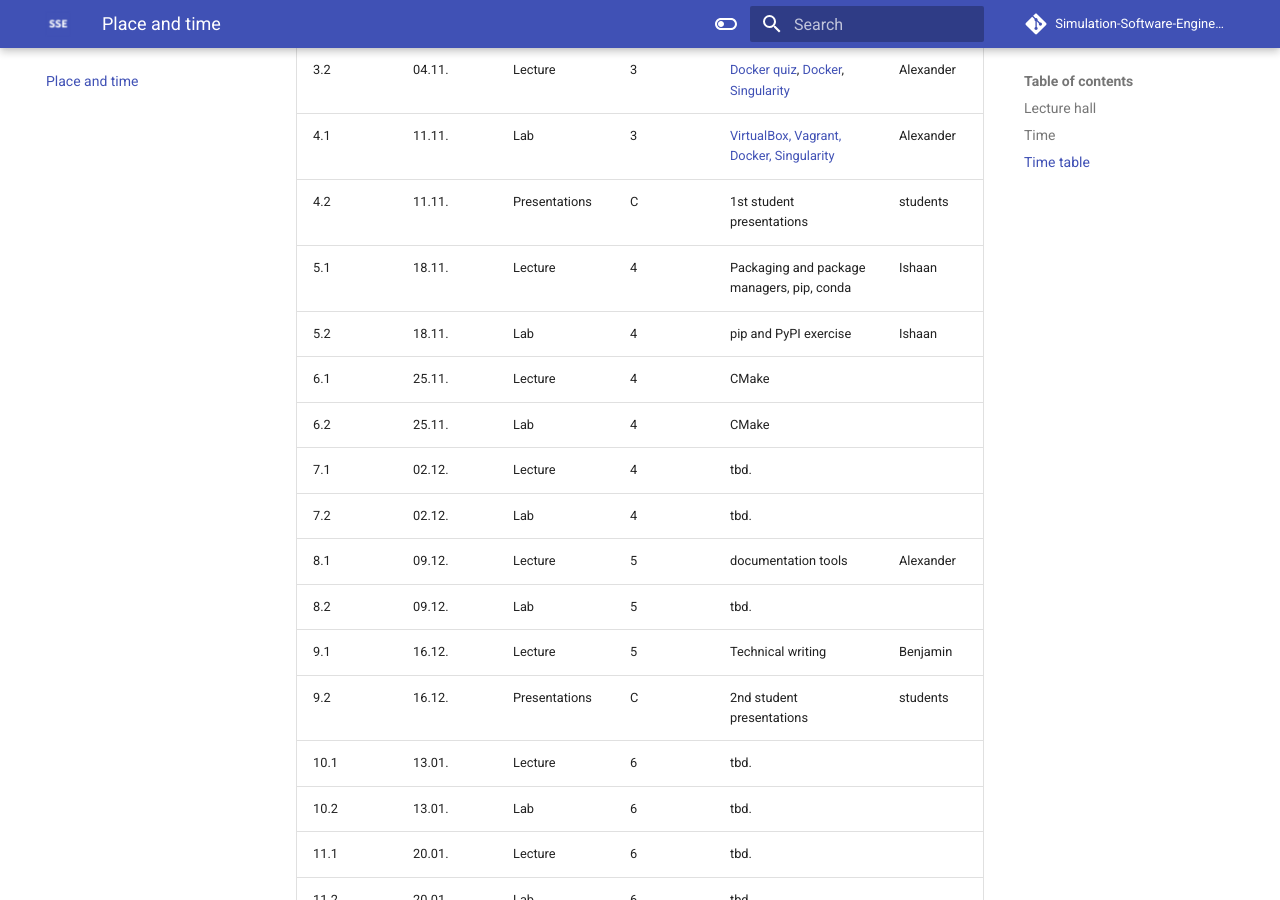
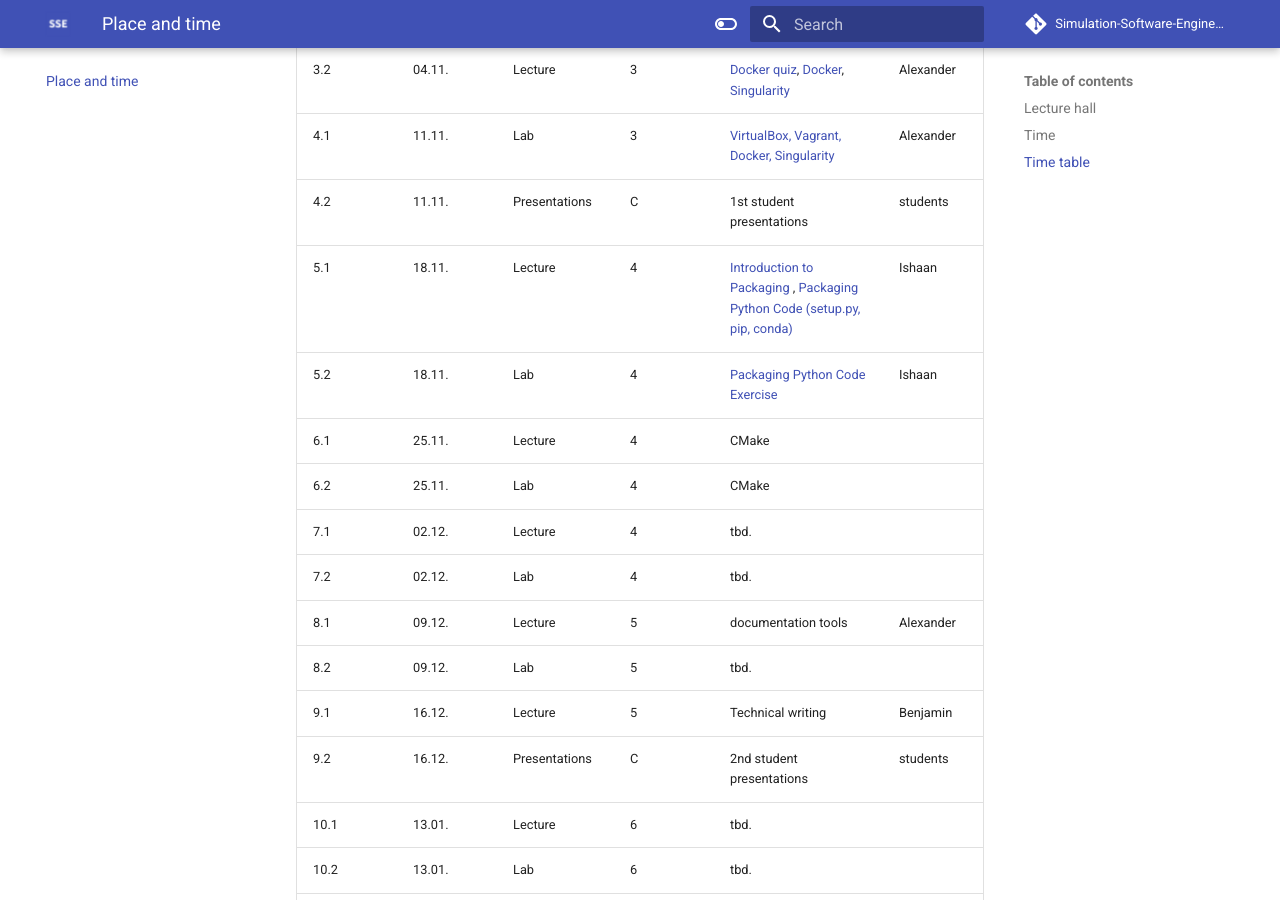
Before and after one commit to Simulation-Software-Engineering/homepage, an MkDocs documentation site: the page built from docs/place-and-time.md, in a window 1280 px wide and 900 px high, scrolled down 1203 px. Built offline with MkDocs 1.6.1 and Material for MkDocs 9.7.7, drawn with Linux system fonts in a browser that asks for light colours; comment, search, counter and statistics services are not loaded.

Commit message:
[links] Add links to Python packaging part

```diff
--- a/docs/place-and-time.md
+++ b/docs/place-and-time.md
@@ -33,8 +33,8 @@ Please note that we might adjust the time table during the semester. You find a
 |    3.2 | 04.11. |Lecture | 3 | [Docker quiz](https://github.com/Simulation-Software-Engineering/Lecture-Material/blob/main/virtualization-and-containers/material/docker_quiz.md), [Docker](https://github.com/Simulation-Software-Engineering/Lecture-Material/blob/main/virtualization-and-containers/material/docker_slides.md), [Singularity](https://github.com/Simulation-Software-Engineering/Lecture-Material/blob/main/virtualization-and-containers/material/singularity_slides.md)| Alexander |
 |    4.1 | 11.11. |Lab | 3 | [VirtualBox, Vagrant, Docker, Singularity](https://github.com/Simulation-Software-Engineering/Lecture-Material/blob/main/virtualization-and-containers/material/exercise_vm_containers_text.md)  | Alexander |
 |    4.2 | 11.11. |Presentations | C | 1st student presentations | students|
-|    5.1 | 18.11. |Lecture | 4 | Packaging and package managers, pip, conda | Ishaan |
-|    5.2 | 18.11. |Lab | 4 | pip and PyPI exercise | Ishaan |
+|    5.1 | 18.11. |Lecture | 4 | [Introduction to Packaging ](https://github.com/Simulation-Software-Engineering/Lecture-Material/blob/main/building-and-packaging/material/intro_slides.md), [Packaging Python Code (setup.py, pip, conda)](https://github.com/Simulation-Software-Engineering/Lecture-Material/blob/main/building-and-packaging/material/packaging_python_slides.md) | Ishaan |
+|    5.2 | 18.11. |Lab | 4 | [Packaging Python Code Exercise](https://github.com/Simulation-Software-Engineering/Lecture-Material/blob/main/building-and-packaging/material/exercise_python_packaging_text.md) | Ishaan |
 |    6.1 | 25.11. |Lecture | 4 | CMake | |
 |    6.2 | 25.11. |Lab | 4 | CMake | |
 |    7.1 | 02.12. |Lecture | 4 | tbd. |  |
```
